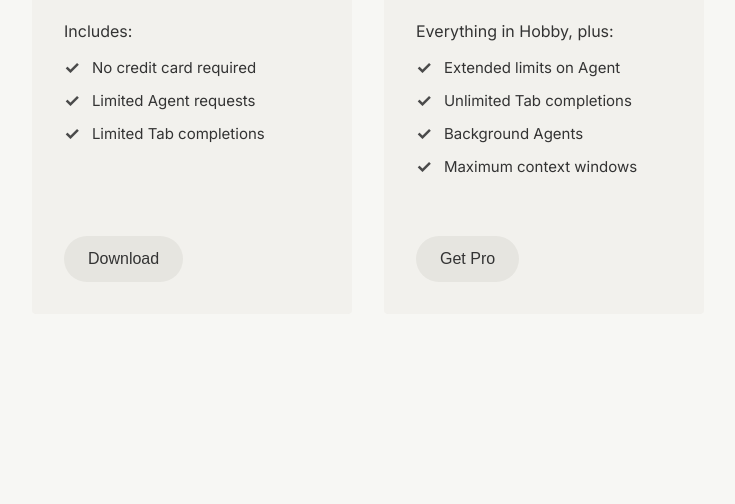
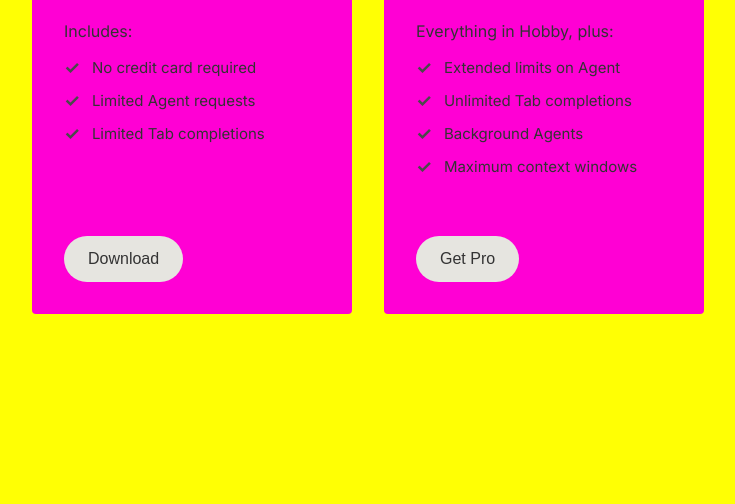
Before and after one commit to lynn-dika/memorisely-code-ai, a plain HTML site: page index.html in a window 1280 px wide. Shown: the part 296-800 px from the top of the page, without its empty margins (272-1007 px from the left). Drawn offline with Linux system fonts and the light colour scheme.

Commit message:
Update styles.css

```diff
--- a/styles.css
+++ b/styles.css
@@ -6,7 +6,7 @@
 
 body {
     font-family: 'Inter', -apple-system, BlinkMacSystemFont, 'Segoe UI', Roboto, Oxygen, Ubuntu, Cantarell, sans-serif;
-    background-color: #f7f7f4;
+    background-color: #ffff04;
     display: flex;
     justify-content: center;
     align-items: center;
@@ -24,7 +24,7 @@ body {
 }
 
 .card {
-    background-color: #f2f1ed;
+    background-color: #ff00d4;
     border-radius: 4px;
     padding: 32px;
     width: 320px;
```
